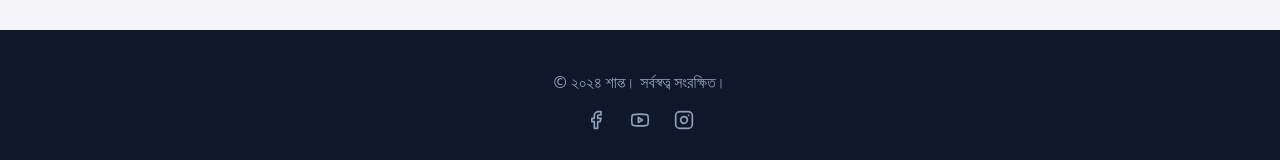
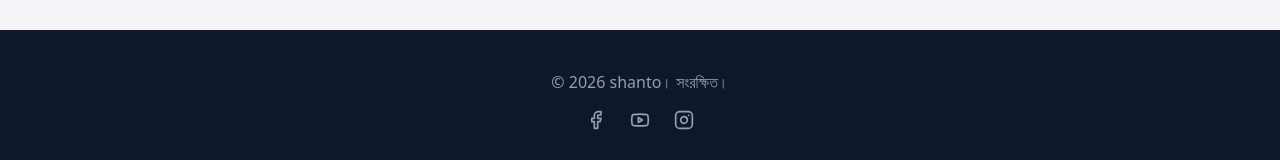
Before and after one commit to SJ99HKSHANTO/ID, a React (Vite) app: page / in a window 1280 px wide. Shown: the part 934-1094 px from the top of the page. Built offline with nearby package versions, Linux system fonts and the light colour scheme.

Commit message:
Update App.tsx

```diff
--- a/src/App.tsx
+++ b/src/App.tsx
@@ -158,7 +158,7 @@ export default function App() {
       {/* Footer */}
       <footer className="bg-slate-900 text-white py-10 mt-12 text-center">
         <div className="max-w-7xl mx-auto px-4">
-          <p className="text-slate-400">&copy; ২০২৪ শান্ত। সর্বস্বত্ব সংরক্ষিত।</p>
+          <p className="text-slate-400">&copy; 2026 shanto।  সংরক্ষিত।</p>
           <div className="flex justify-center gap-6 mt-4">
             <a href="#" className="text-slate-400 hover:text-white transition-colors"><Facebook size={20} /></a>
             <a href="#" className="text-slate-400 hover:text-white transition-colors"><Youtube size={20} /></a>
```
